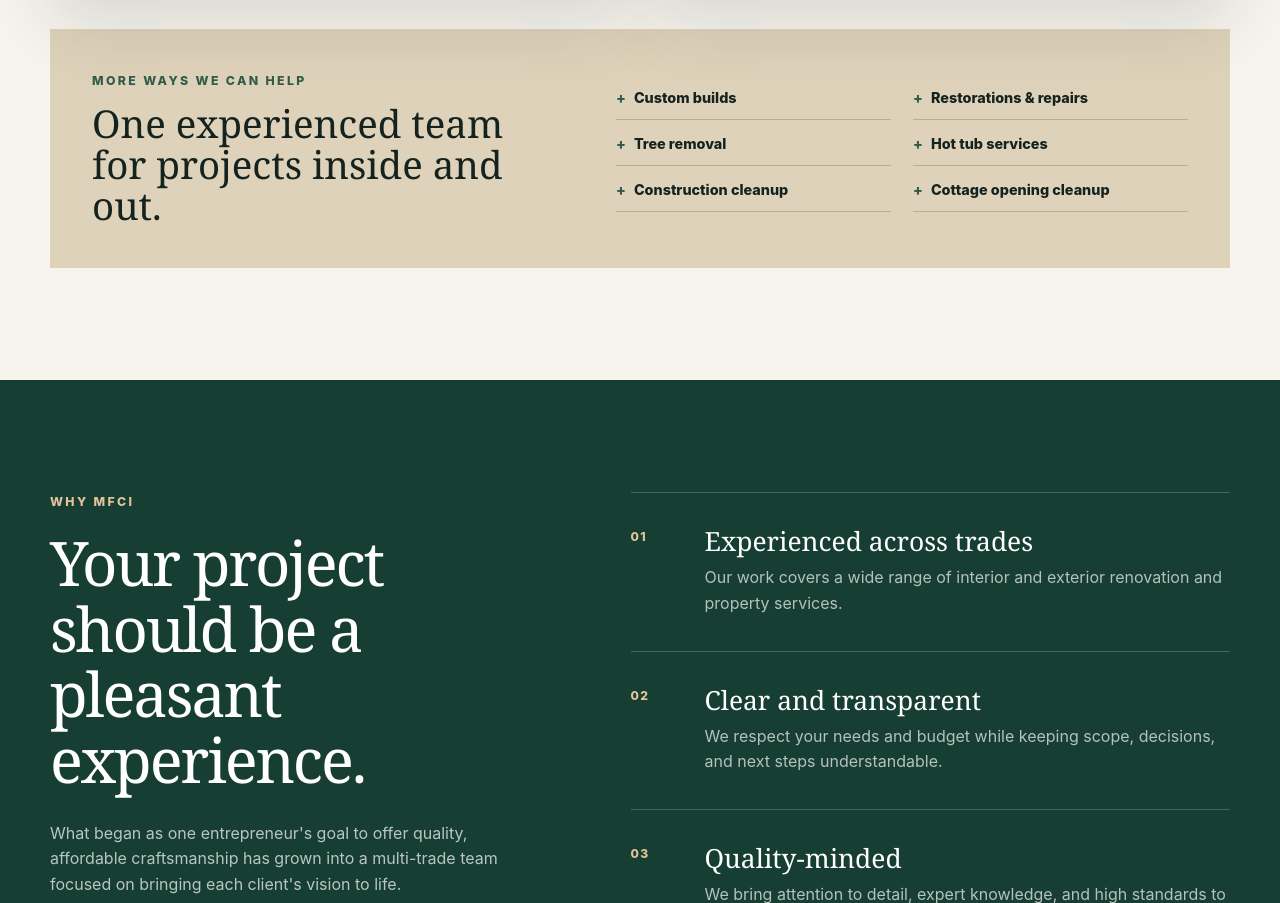
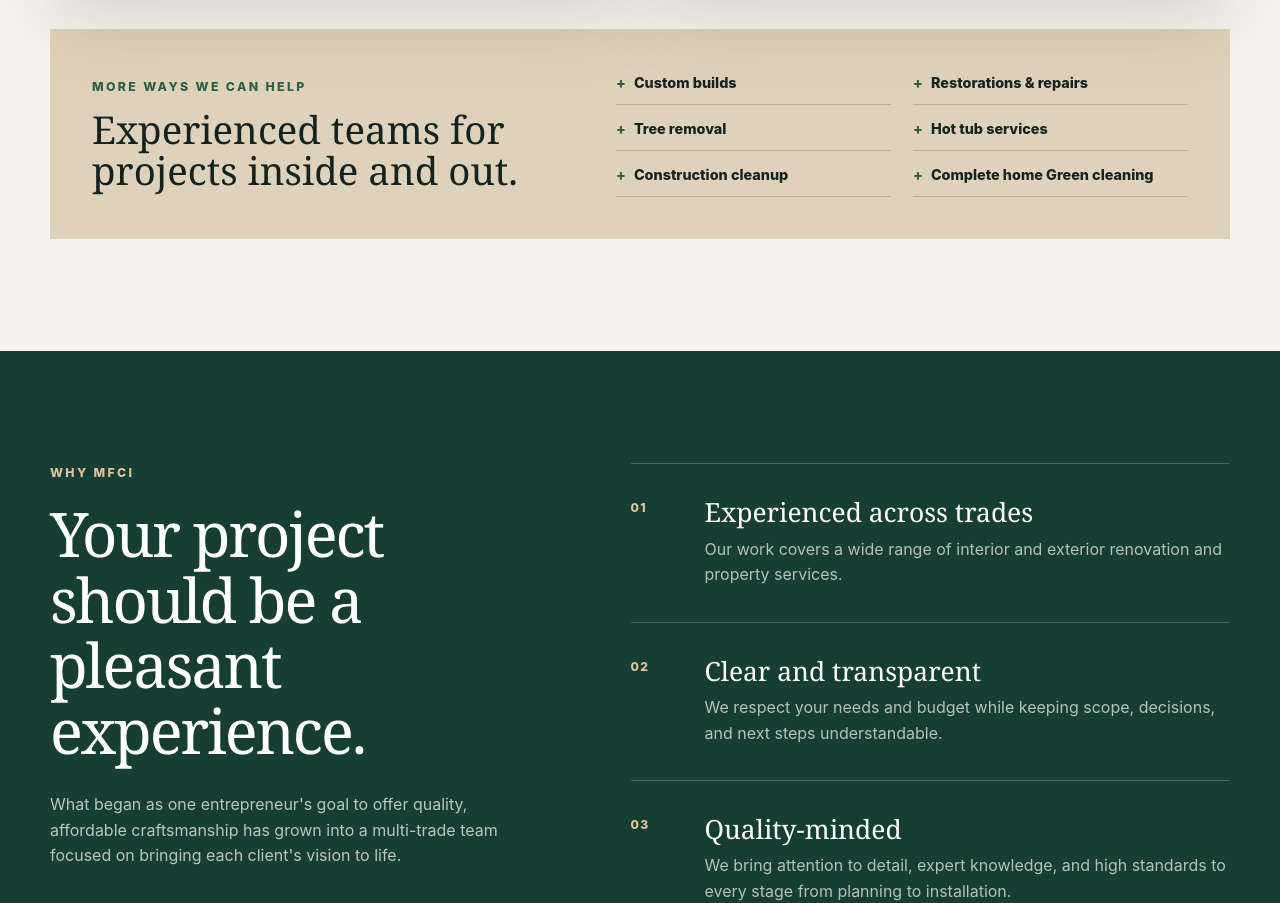
Before and after one commit to Footematt/mfci-command-center, a website: page public-site/index.html in a window 1280 px wide. Shown: the part 2320-3223 px from the top of the page. Drawn offline with Linux system fonts and the light colour scheme.

Commit message:
Update homepage service messaging

```diff
--- a/public-site/index.html
+++ b/public-site/index.html
@@ -136,7 +136,7 @@
           <div class="more-services">
             <div>
               <p class="eyebrow dark">More ways we can help</p>
-              <h3>One experienced team for projects inside and out.</h3>
+              <h3>Experienced teams for projects inside and out.</h3>
             </div>
             <ul>
               <li>Custom builds</li>
@@ -144,7 +144,7 @@
               <li>Tree removal</li>
               <li>Hot tub services</li>
               <li>Construction cleanup</li>
-              <li>Cottage opening cleanup</li>
+              <li>Complete home Green cleaning</li>
             </ul>
           </div>
         </div>
```
